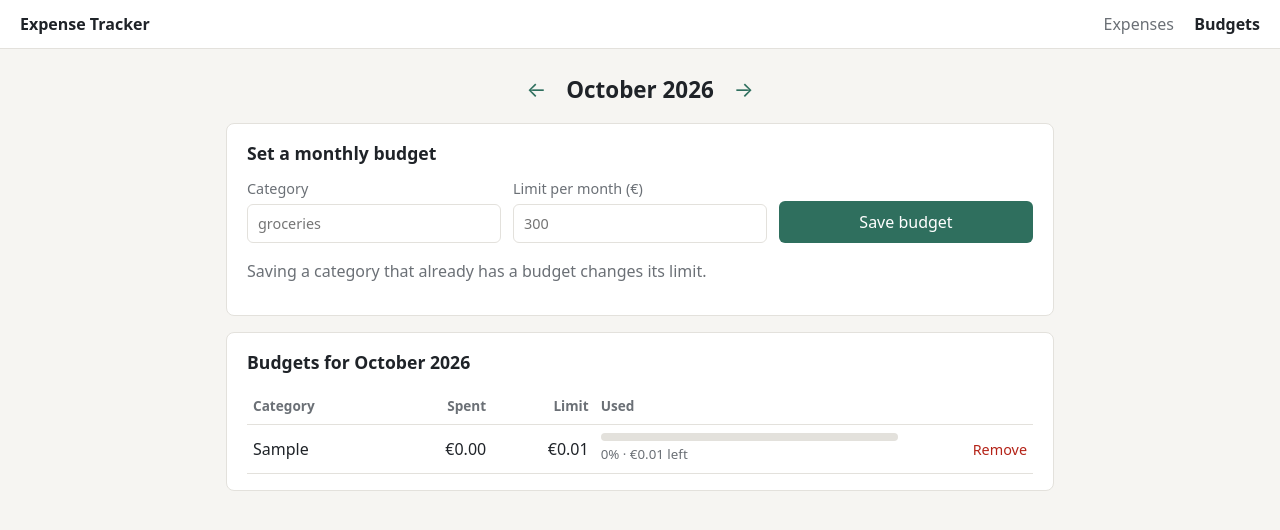
After one commit to eragimovieu/expense-tracker, a Flask app: page /budgets in a window 1280 px wide. The commit adds this page. Shown: the top 530 px of the page. Run offline with Flask 3, Linux system fonts and the light colour scheme; tables that the repository leaves empty hold one stand-in row (values such as "Sample post").

Commit message:
Add budgets page and status API, link it from the nav

```diff
--- a/app.py
+++ b/app.py
@@ -4,6 +4,7 @@ import os
 from flask import Flask, redirect, url_for
 
 import db
+from budgets.routes import bp as budgets_bp
 from config import load_config
 from expenses.routes import bp as expenses_bp
 from utils import format_money, month_label, shift_month
@@ -23,6 +24,7 @@ def create_app():
 
     # Each feature domain is a blueprint with its own routes.
     app.register_blueprint(expenses_bp)
+    app.register_blueprint(budgets_bp)
 
     # Helpers the templates can use: {{ cents|money }}, {{ month|month_label }}
     app.add_template_filter(format_money, "money")
--- /dev/null
+++ b/budgets/routes.py
@@ -0,0 +1,54 @@
+"""HTTP layer for the budgets domain. Reads the request, calls
+budgets/service.py, renders a page or returns JSON. No SQL here."""
+from flask import Blueprint, flash, jsonify, redirect, render_template, request, url_for
+
+from budgets import service
+from db import get_db
+from utils import ValidationError, parse_month
+
+bp = Blueprint("budgets", __name__)
+
+
+@bp.get("/budgets")
+def budgets_page():
+    try:
+        month = parse_month(request.args.get("month"))
+    except ValidationError as err:
+        flash(str(err), "error")
+        return redirect(url_for("budgets.budgets_page"))
+
+    return render_template(
+        "budgets.html",
+        month=month,
+        rows=service.budget_status(get_db(), month),
+    )
+
+
+@bp.post("/budgets")
+def save_budget():
+    try:
+        category = service.set_budget(
+            get_db(), request.form.get("category"), request.form.get("monthly_limit")
+        )
+        flash(f"Budget for '{category}' saved.", "success")
+    except ValidationError as err:
+        flash(str(err), "error")
+    return redirect(url_for("budgets.budgets_page", month=request.form.get("month")))
+
+
+@bp.post("/budgets/<int:budget_id>/delete")
+def delete_budget(budget_id):
+    if service.delete_budget(get_db(), budget_id):
+        flash("Budget removed.", "success")
+    else:
+        flash("That budget was already removed.", "error")
+    return redirect(url_for("budgets.budgets_page", month=request.form.get("month")))
+
+
+@bp.get("/api/budgets/status")
+def api_status():
+    try:
+        month = parse_month(request.args.get("month"))
+    except ValidationError as err:
+        return jsonify(error=str(err)), 400
+    return jsonify(month=month, budgets=service.budget_status(get_db(), month))
--- a/static/style.css
+++ b/static/style.css
@@ -103,7 +103,18 @@ th { font-size: 0.85rem; color: var(--muted); font-weight: 600; }
 .flash-success { background: #e6f2ee; color: var(--ok); }
 .flash-error { background: #fbe9e7; color: var(--over); }
 
+/* Budget usage bars */
+.usage { min-width: 160px; }
+.bar { height: 8px; background: var(--line); border-radius: 4px; overflow: hidden; }
+.bar span { display: block; height: 100%; background: var(--ok); }
+.status-warning .bar span { background: var(--warn); }
+.status-over .bar span { background: var(--over); }
+.status-over td:first-child { color: var(--over); font-weight: 600; }
+.usage small { color: var(--muted); }
+
 @media (max-width: 600px) {
   table { font-size: 0.9rem; }
-  th:nth-child(3), td:nth-child(3) { display: none; } /* hide description on phones */
+  th:nth-child(3), td:nth-child(3) { display: none; } /* hide description / limit on phones */
+  .usage { min-width: 0; width: 40%; }
+  th, td { padding: 8px 4px; }
 }
--- a/templates/base.html
+++ b/templates/base.html
@@ -12,6 +12,8 @@
     <nav>
       <a href="{{ url_for('expenses.expenses_page', month=month) }}"
          {% if request.endpoint == 'expenses.expenses_page' %}class="active"{% endif %}>Expenses</a>
+      <a href="{{ url_for('budgets.budgets_page', month=month) }}"
+         {% if request.endpoint == 'budgets.budgets_page' %}class="active"{% endif %}>Budgets</a>
     </nav>
   </header>
 
--- /dev/null
+++ b/templates/budgets.html
@@ -0,0 +1,55 @@
+{% extends "base.html" %}
+{% block title %}Budgets · {{ month|month_label }}{% endblock %}
+
+{% block content %}
+<section class="card">
+  <h2>Set a monthly budget</h2>
+  <form method="post" action="{{ url_for('budgets.save_budget') }}" class="form-grid">
+    <input type="hidden" name="month" value="{{ month }}">
+    <label>Category
+      <input name="category" placeholder="groceries" maxlength="40" required>
+    </label>
+    <label>Limit per month (€)
+      <input name="monthly_limit" inputmode="decimal" placeholder="300" required>
+    </label>
+    <button type="submit">Save budget</button>
+  </form>
+  <p class="muted">Saving a category that already has a budget changes its limit.</p>
+</section>
+
+<section class="card">
+  <h2>Budgets for {{ month|month_label }}</h2>
+  {% if rows %}
+  <table>
+    <thead>
+      <tr><th>Category</th><th class="num">Spent</th><th class="num">Limit</th><th>Used</th><th></th></tr>
+    </thead>
+    <tbody>
+      {% for row in rows %}
+      <tr class="status-{{ row.status }}">
+        <td>{{ row.category }}</td>
+        <td class="num">€{{ row.spent_cents|money }}</td>
+        <td class="num">€{{ row.limit_cents|money }}</td>
+        <td class="usage">
+          <div class="bar"><span style="width: {{ [row.percent_used, 100]|min }}%"></span></div>
+          <small>
+            {{ row.percent_used }}% ·
+            {% if row.status == 'over' %}€{{ (-row.remaining_cents)|money }} over
+            {% else %}€{{ row.remaining_cents|money }} left{% endif %}
+          </small>
+        </td>
+        <td class="num">
+          <form method="post" action="{{ url_for('budgets.delete_budget', budget_id=row.id) }}">
+            <input type="hidden" name="month" value="{{ month }}">
+            <button type="submit" class="link-button">Remove</button>
+          </form>
+        </td>
+      </tr>
+      {% endfor %}
+    </tbody>
+  </table>
+  {% else %}
+  <p class="muted">No budgets yet. Add one above, e.g. groceries / 300.</p>
+  {% endif %}
+</section>
+{% endblock %}
```
Also changed, not shown: AI_USAGE.md (+1 -0 lines).
